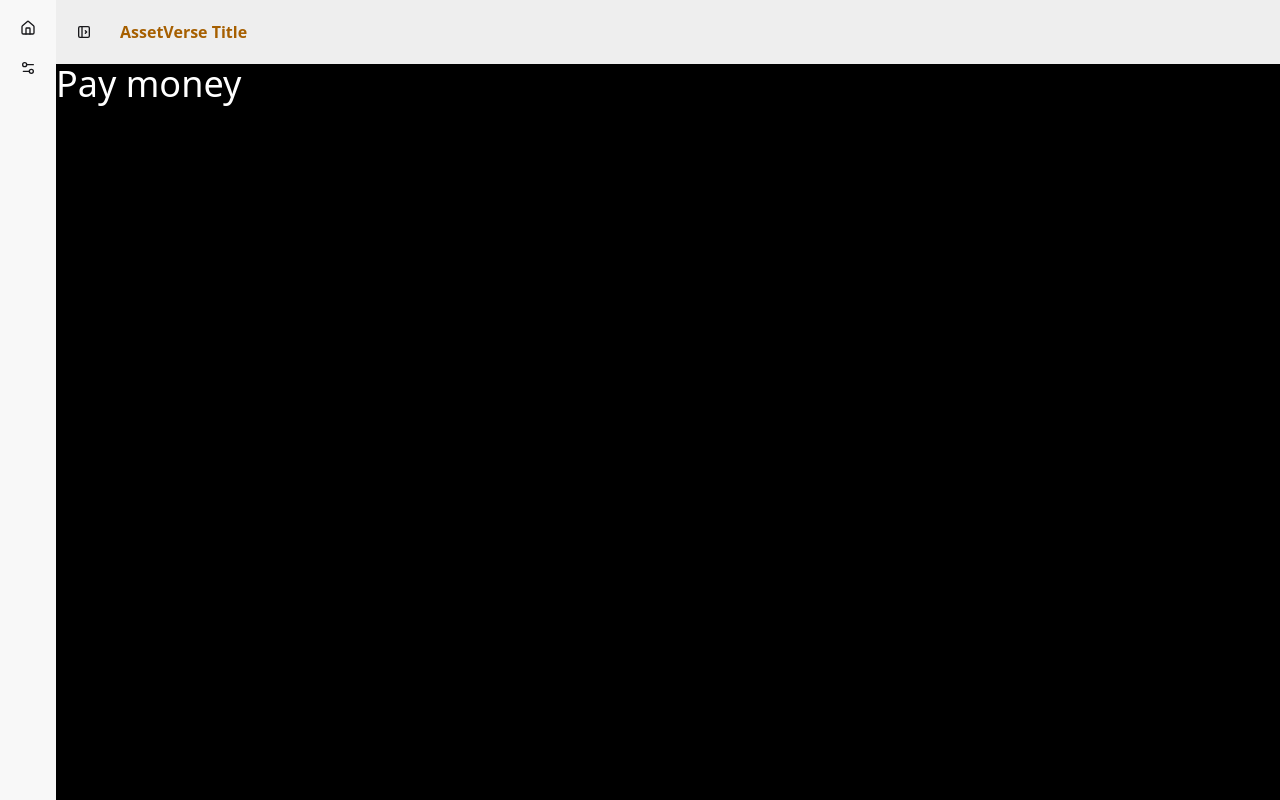
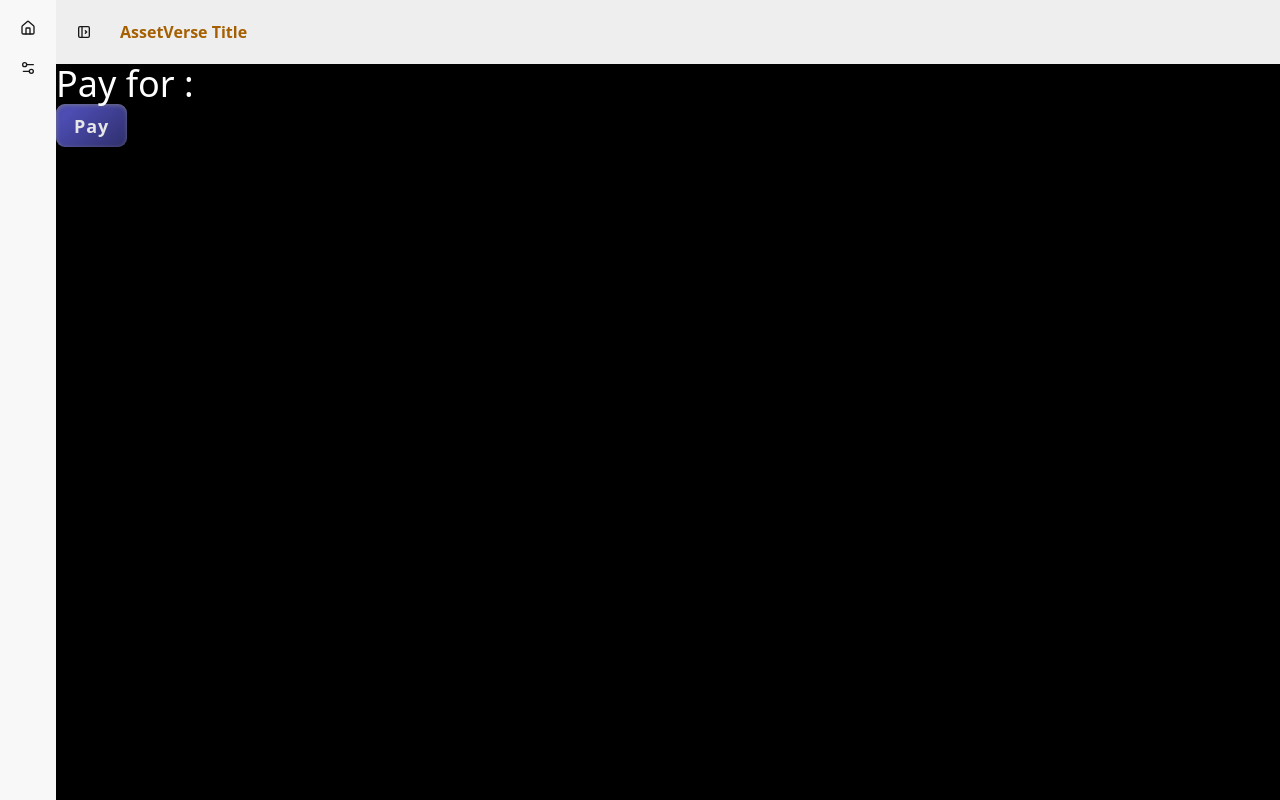
Before and after one commit to mehadhossen123/Asset-verse-client, a React (Vite) app: page /dashboard/payment/1 in a window 1280 px wide. Built offline with nearby package versions, Linux system fonts and the light colour scheme; no server answers.

Commit message:
make payment  related api

```diff
--- a/src/Dashoard/Payment/Payment.jsx
+++ b/src/Dashoard/Payment/Payment.jsx
@@ -1,11 +1,46 @@
+import { useQuery } from '@tanstack/react-query';
 import React from 'react';
+import { useParams } from 'react-router';
+import useAxiosSecure from '../../Hooks/useAxiosSecure';
+import Loader from '../../Components/Loading/Loader';
+import useAuth from '../../Hooks/useAuth';
 
 const Payment = () => {
+    const {user}=useAuth()
+    const {id}=useParams();
+    const useAxios=useAxiosSecure();
+    const {data:packageData={},isLoading}=useQuery({
+        queryKey:['packages'],
+        enabled:!!id,
+        queryFn:async ()=>{
+            const res = await useAxios.get(`/packages/${id}`);
+            return res.data.data;
+        }
+    })
+
+    if(isLoading){
+        return <Loader></Loader>
+    }
+
+
+    const handlePayment=async()=>{
+        const paymentInfo={
+            packageName:packageData.name,
+            packageId:packageData._id,
+            hrEmail:user?.email,
+            price:packageData.price,
+
+        }
+        const res=await useAxios.post('/create-checkout-session',paymentInfo)
+       window.location.href=res.data.url;
+
+    }
+
     return (
-        <div>
-            <h1 className='text-white text-4xl'>Pay money </h1>
-
-        </div>
+      <div>
+        <h1 className="text-white text-4xl">Pay for :{packageData.name} </h1>
+        <button onClick={handlePayment} className='button'>Pay </button>
+      </div>
     );
 };
 
--- a/src/Layout/HomeLayout.jsx
+++ b/src/Layout/HomeLayout.jsx
@@ -5,7 +5,7 @@ import Footer from "../Components/Footer";
 
 const HomeLayout = () => {
   return (
-    <div className="max-w-7xl mx-auto min-h-screen flex flex-col">
+    <div className="max-w-7xl mx-auto  min-h-screen flex flex-col">
       <header>
         <Navbar />
       </header>
--- a/src/Pages/Home.jsx
+++ b/src/Pages/Home.jsx
@@ -12,7 +12,7 @@ motion
 
 const Home = () => {
     const {user}=useAuth()
-    console.log(user)
+
     return (
       <div className=" bg-black">
         <div className='flex flex-col justify-center items-center pb-10 md:pb-5   pt-24'>
--- /dev/null
+++ b/src/Payment/PaymentCancelled.jsx
@@ -0,0 +1,15 @@
+import React from 'react';
+import { Link } from 'react-router';
+
+const PaymentCancelled = () => {
+    return (
+      <div>
+        <h1 className="text-white font-bold"> Your payment is cancelled </h1>
+        <Link to={"/dashboard/upgrade-package"}>
+          <button className='button'>Try again</button>
+        </Link>
+      </div>
+    );
+};
+
+export default PaymentCancelled;
--- /dev/null
+++ b/src/Payment/PaymentSuccess.jsx
@@ -0,0 +1,12 @@
+import React from 'react';
+
+const PaymentSuccess = () => {
+    return (
+        <div>
+            <h1 className='text-white text-2xl'>Your payment successful</h1>
+
+        </div>
+    );
+};
+
+export default PaymentSuccess;
--- a/src/Router/Router.jsx
+++ b/src/Router/Router.jsx
@@ -24,6 +24,8 @@ import MyTeam from "../Employee/MyTeam";
 import UpdatedProfile from "../Pages/UpdatedProfile";
 import ForgetPassword from "../Auth/ForgetPassword";
 import Payment from "../Dashoard/Payment/Payment";
+import PaymentCancelled from "../Payment/PaymentCancelled";
+import PaymentSuccess from "../Payment/PaymentSuccess";
 
 
 
@@ -60,7 +62,7 @@ export const router = createBrowserRouter([
       },
       {
         path: "/auth/change-password",
-        element:<ForgetPassword></ForgetPassword>,
+        element: <ForgetPassword></ForgetPassword>,
       },
       {
         path: "/auth/profile",
@@ -96,7 +98,7 @@ export const router = createBrowserRouter([
         path: "/dashboard/upgrade-package",
         element: (
           <HrRoute>
-           <UpgradePackage></UpgradePackage>
+            <UpgradePackage></UpgradePackage>
           </HrRoute>
         ),
       },
@@ -134,9 +136,15 @@ export const router = createBrowserRouter([
       },
       {
         path: "/dashboard/payment/:id",
-        element: (
-          <Payment></Payment>
-        ),
+        element: <Payment></Payment>,
+      },
+      {
+        path: "/dashboard/payment-canceled",
+        element: <PaymentCancelled></PaymentCancelled>,
+      },
+      {
+        path: "dashboard/payment-success",
+        element: <PaymentSuccess></PaymentSuccess>,
       },
       {
         path: "/dashboard/my-asset",
```
